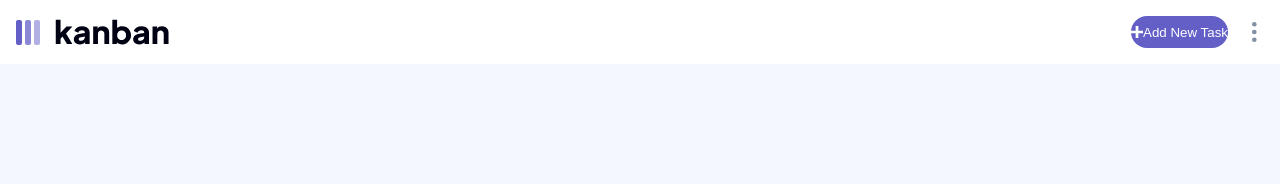
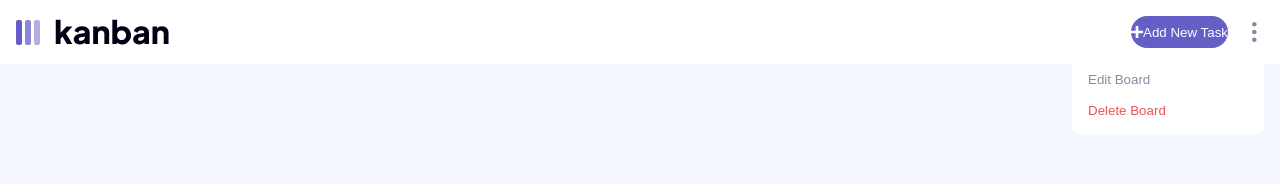
Before and after one commit to ryanbradley-webdev/kanban-task-management-app, a React (Vite) app: page / in a window 1280 px wide. Both pictures are taken after a click on the button 1254 px from the left and 32 px from the top of the page. Shown: the top 184 px of the page. Built offline with nearby package versions, Linux system fonts and the light colour scheme.

Commit message:
Add board options to header with toggle functionality.

```diff
--- a/src/components/header/Header.tsx
+++ b/src/components/header/Header.tsx
@@ -1,4 +1,4 @@
-import { useContext } from 'react'
+import { useContext, useState } from 'react'
 import { ThemeContext } from '../../contexts/ThemeContext'
 import styles from './header.module.css'
 import { useMediaQuery } from 'usehooks-ts'
@@ -17,7 +17,13 @@ export default function Header({
 }) {
     const { darkTheme } = useContext(ThemeContext)
 
+    const [boardOptionsVisible, setBoardOptionsVisible] = useState(false)
+
     const smallScreen = useMediaQuery('(max-width: 480px)')
+
+    const toggleBoardOptions = () => {
+        setBoardOptionsVisible(!boardOptionsVisible)
+    }
 
     return (
         <header
@@ -63,11 +69,31 @@ export default function Header({
 
                 </button>
 
-                <button>
+                <button
+                    onClick={toggleBoardOptions}
+                >
 
                     <EllipsesIcon />
 
                 </button>
+
+                {
+                    boardOptionsVisible && (
+                        <div
+                            className={styles.board_options}
+                        >
+
+                            <button>
+                                Edit Board
+                            </button>
+
+                            <button>
+                                Delete Board
+                            </button>
+
+                        </div>
+                    )
+                }
 
             </div>
 
--- a/src/components/header/header.module.css
+++ b/src/components/header/header.module.css
@@ -38,12 +38,13 @@
 }
 
 .options_container {
+    position: relative;
     display: flex;
     align-items: center;
     gap: 16px;
 }
 
-.options_container button:first-child {
+.options_container > button:first-child {
     display: flex;
     align-items: center;
     justify-content: center;
@@ -55,13 +56,40 @@
     border-radius: 48px;
 }
 
-.options_container button:first-child svg {
+.options_container > button:first-child svg {
     fill: var(--clr-white-pri);
 }
 
-.options_container button:last-child {
+.options_container > button:nth-child(2) {
     height: 20px;
     width: 20px;
     background-color: transparent;
     border: none;
 }
+
+.board_options {
+    position: absolute;
+    top: 40px;
+    right: 0;
+    display: flex;
+    flex-direction: column;
+    align-items: flex-start;
+    gap: 16px;
+    width: 192px;
+    padding: 16px;
+    background-color: var(--clr-white-pri);
+    border-radius: var(--radius-element);
+}
+
+.board_options button {
+    background-color: transparent;
+    border: none;
+}
+
+.board_options button:first-child {
+    color: var(--clr-grey-900);
+}
+
+.board_options button:last-child {
+    color: var(--clr-red-800);
+}
```
